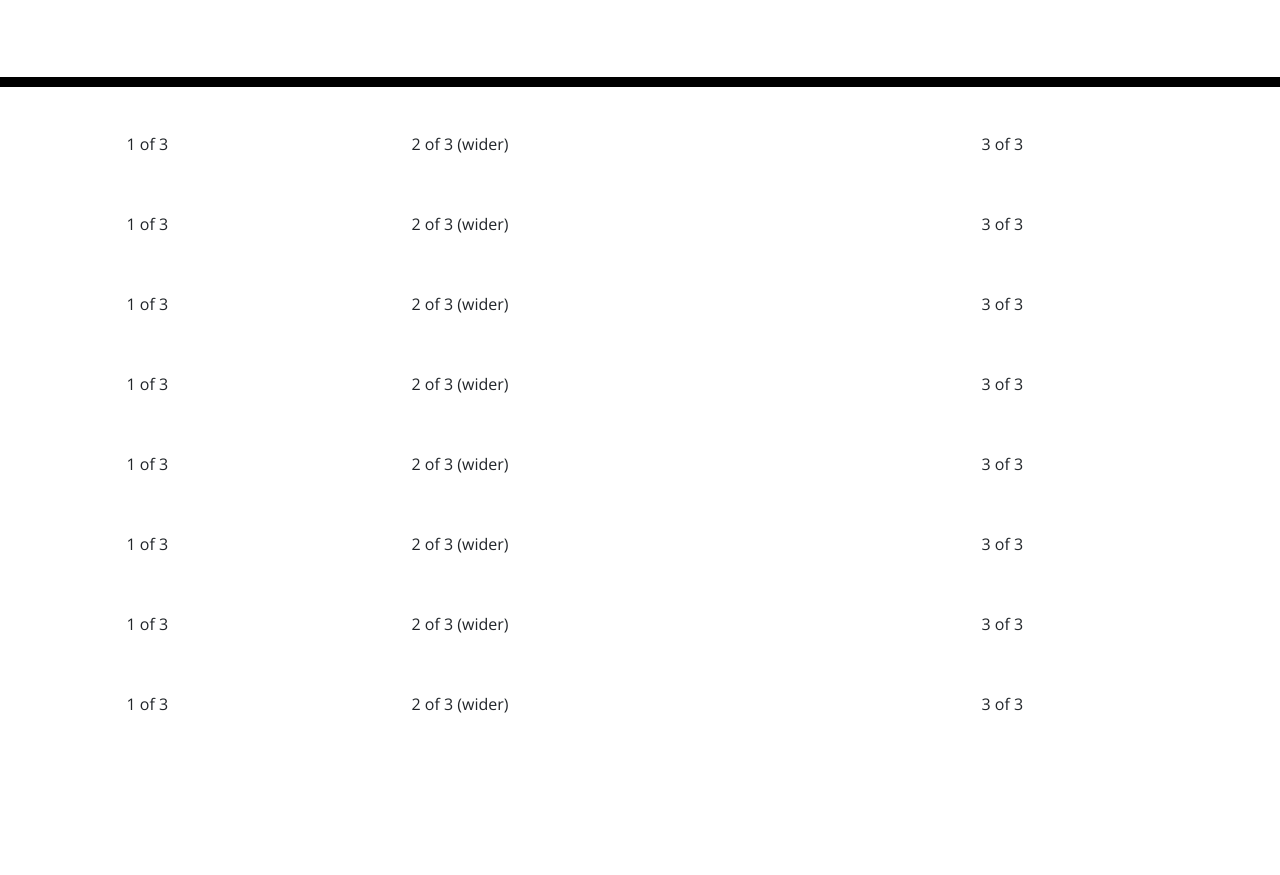
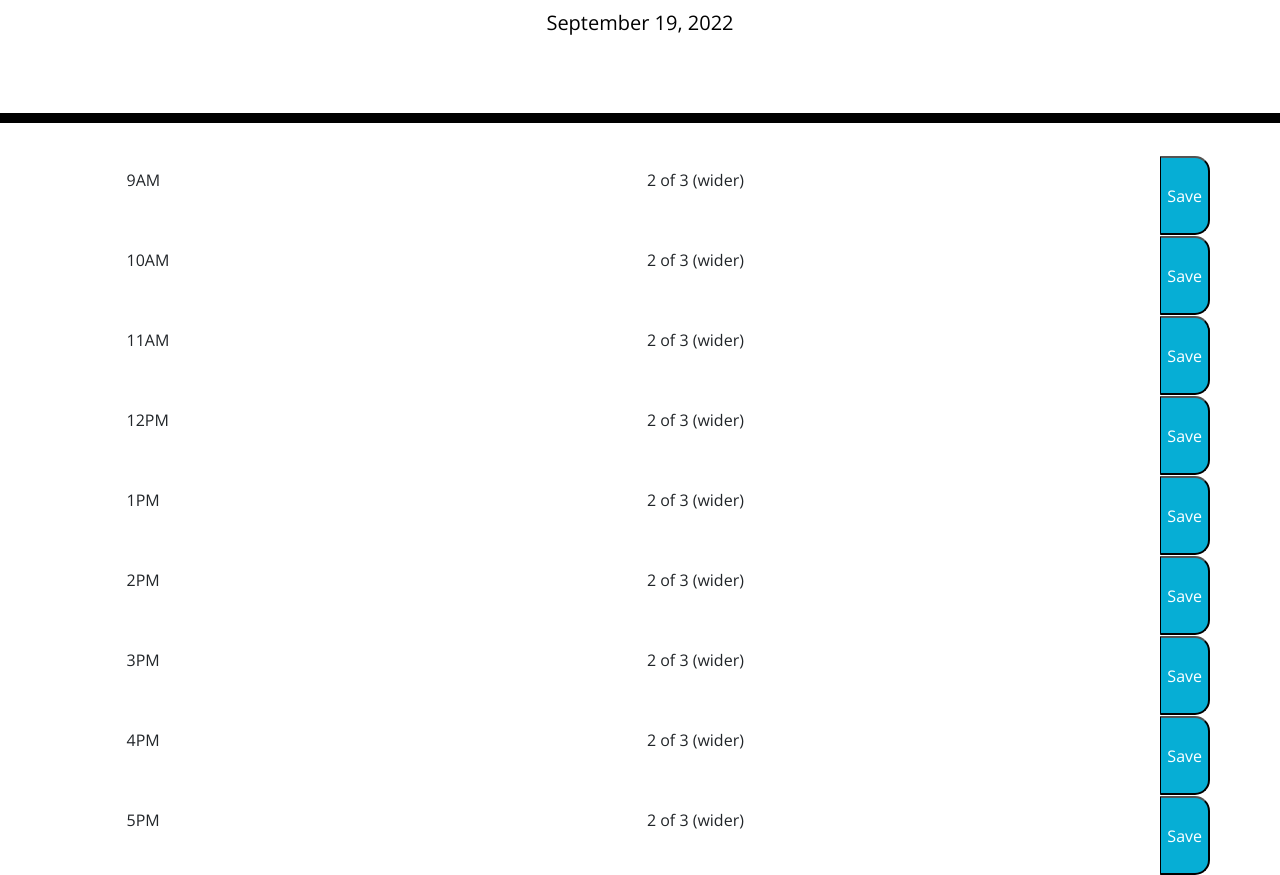
Before and after one commit to poorlybicycle/work-calendar, a plain HTML site: page index.html in a window 1280 px wide. Shown: the part 181-1056 px from the top of the page. Before the commit the page ends 940 px from the top, so only its background shows below. Drawn offline with nearby package versions, Linux system fonts and the light colour scheme.

Commit message:
added buttons and classes

```diff
--- /dev/null
+++ b/calendar.js
@@ -0,0 +1,2 @@
+var today = moment();
+$('#currentDay').text(today.format('LL'));
--- a/index.html
+++ b/index.html
@@ -32,103 +32,98 @@
       <!-- Timeblocks go here -->
       <div class="row">
         <div class="col">
-          1 of 3
+          9AM
+        </div>
+        <div id="hourOne" class="col-6">
+          2 of 3 (wider)
+        </div>
+        <button class="saveBtn">Save</button>
+      </div>
+
+      <div class="row">
+        <div class="col">
+          10AM
         </div>
         <div class="col-6">
           2 of 3 (wider)
         </div>
-        <div class="col">
-          3 of 3
-        </div>
+        <button class="saveBtn">Save</button>
       </div>
 
       <div class="row">
         <div class="col">
-          1 of 3
+          11AM
         </div>
         <div class="col-6">
           2 of 3 (wider)
         </div>
-        <div class="col">
-          3 of 3
-        </div>
+        <button class="saveBtn">Save</button>
       </div>
 
       <div class="row">
         <div class="col">
-          1 of 3
+          12PM
         </div>
         <div class="col-6">
           2 of 3 (wider)
         </div>
-        <div class="col">
-          3 of 3
-        </div>
+        <button class="saveBtn">Save</button>
       </div>
 
       <div class="row">
         <div class="col">
-          1 of 3
+          1PM
         </div>
         <div class="col-6">
           2 of 3 (wider)
         </div>
-        <div class="col">
-          3 of 3
-        </div>
+        <button class="saveBtn">Save</button>
       </div>
 
       <div class="row">
         <div class="col">
-          1 of 3
+          2PM
         </div>
         <div class="col-6">
           2 of 3 (wider)
         </div>
-        <div class="col">
-          3 of 3
-        </div>
+        <button class="saveBtn">Save</button>
       </div>
 
       <div class="row">
         <div class="col">
-          1 of 3
+          3PM
         </div>
         <div class="col-6">
           2 of 3 (wider)
         </div>
-        <div class="col">
-          3 of 3
-        </div>
+        <button class="saveBtn">Save</button>
       </div>
 
       <div class="row">
         <div class="col">
-          1 of 3
+          4PM
         </div>
         <div class="col-6">
           2 of 3 (wider)
         </div>
-        <div class="col">
-          3 of 3
-        </div>
+        <button class="saveBtn">Save</button>
       </div>
 
       <div class="row">
         <div class="col">
-          1 of 3
+          5PM
         </div>
         <div class="col-6">
           2 of 3 (wider)
         </div>
-        <div class="col">
-          3 of 3
-        </div>
+        <button class="saveBtn">Save</button>
       </div>
 
     </div>
 
     <script src="https://cdnjs.cloudflare.com/ajax/libs/jquery/3.2.1/jquery.min.js"></script>
     <script src="https://cdnjs.cloudflare.com/ajax/libs/moment.js/2.24.0/moment.min.js"></script>
+    <script src="calendar.js"></script>
   </body>
 </html>
```
